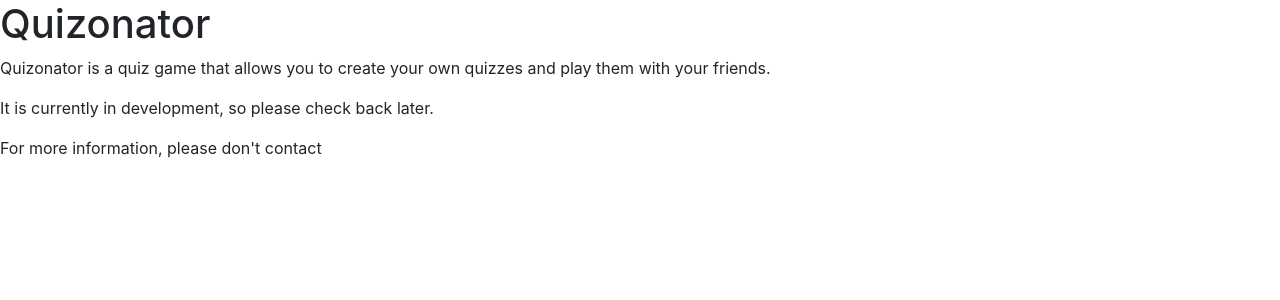
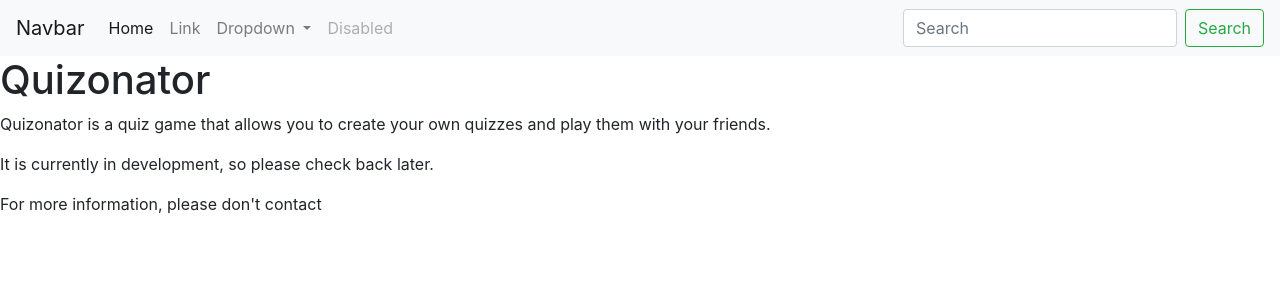
Before and after one commit to KubiakJakub01/quizoinator, a Flask app: page / in a window 1280 px wide. Shown: the top 300 px of the page. Run offline with Flask 3, Linux system fonts and the light colour scheme.

Commit message:
Add nav bar

```diff
--- a/src/templates/base.html
+++ b/src/templates/base.html
@@ -7,6 +7,41 @@
     <title>Title for web</title>
 </head>
 <body>
+    <nav class="navbar navbar-expand-lg navbar-light bg-light">
+        <a class="navbar-brand" href="#">Navbar</a>
+        <button class="navbar-toggler" type="button" data-toggle="collapse" data-target="#navbarSupportedContent" aria-controls="navbarSupportedContent" aria-expanded="false" aria-label="Toggle navigation">
+          <span class="navbar-toggler-icon"></span>
+        </button>
+
+        <div class="collapse navbar-collapse" id="navbarSupportedContent">
+          <ul class="navbar-nav mr-auto">
+            <li class="nav-item active">
+              <a class="nav-link" href="#">Home <span class="sr-only">(current)</span></a>
+            </li>
+            <li class="nav-item">
+              <a class="nav-link" href="#">Link</a>
+            </li>
+            <li class="nav-item dropdown">
+              <a class="nav-link dropdown-toggle" href="#" id="navbarDropdown" role="button" data-toggle="dropdown" aria-haspopup="true" aria-expanded="false">
+                Dropdown
+              </a>
+              <div class="dropdown-menu" aria-labelledby="navbarDropdown">
+                <a class="dropdown-item" href="#">Action</a>
+                <a class="dropdown-item" href="#">Another action</a>
+                <div class="dropdown-divider"></div>
+                <a class="dropdown-item" href="#">Something else here</a>
+              </div>
+            </li>
+            <li class="nav-item">
+              <a class="nav-link disabled" href="#" tabindex="-1" aria-disabled="true">Disabled</a>
+            </li>
+          </ul>
+          <form class="form-inline my-2 my-lg-0">
+            <input class="form-control mr-sm-2" type="search" placeholder="Search" aria-label="Search">
+            <button class="btn btn-outline-success my-2 my-sm-0" type="submit">Search</button>
+          </form>
+        </div>
+      </nav>
     <h1>Quizonator</h1>
     {% block content %}
     {% endblock %}
```
